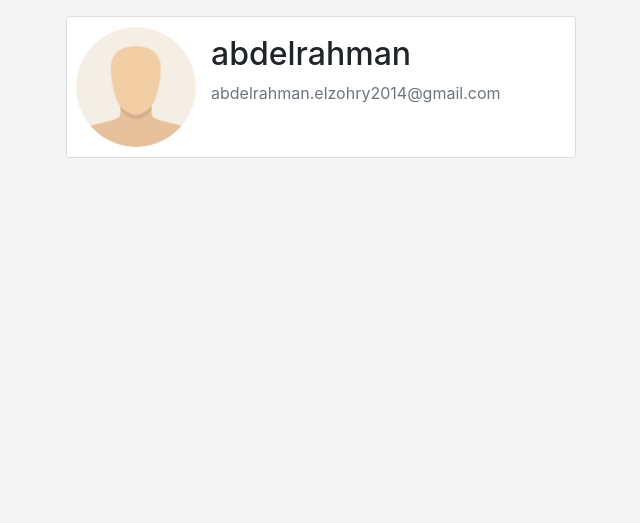
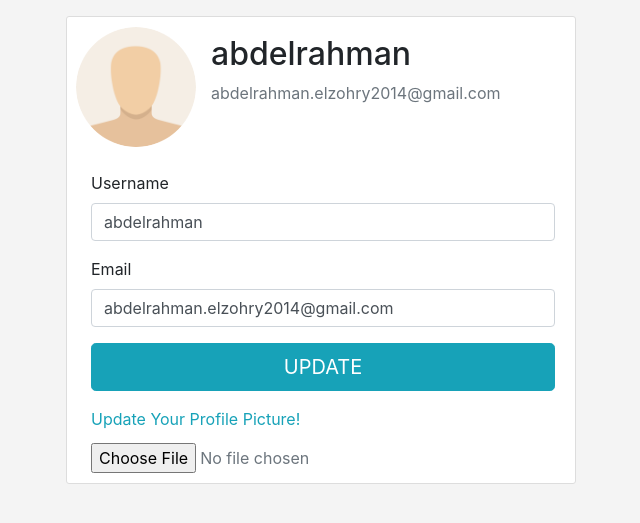
Before and after one commit to AbdElrahmanKhalid0/Threeks, a Flask app: page /profile in a window 1280 px wide. Shown: the part 66-589 px from the top of the page, without its empty margins (319-959 px from the left). Run offline with Flask 2, Linux system fonts and the light colour scheme; a user stored in the database is signed in; some libraries are stand-ins or nearby versions.

Commit message:
the update username and email functionality

```diff
--- a/Threeks/forms.py
+++ b/Threeks/forms.py
@@ -1,6 +1,8 @@
 from flask_wtf import FlaskForm
+from flask_wtf.file import FileField, FileAllowed
 from wtforms import StringField, PasswordField, SubmitField, BooleanField
 from wtforms.validators import DataRequired, Length, Email, EqualTo, ValidationError
+from flask_login import current_user
 from Threeks.models import User
 
 
@@ -27,3 +29,22 @@ class LoginForm(FlaskForm):
     password = PasswordField("Password", validators=[DataRequired()])
     remember_me = BooleanField("Remember Me!")
     submit = SubmitField("Log In")
+
+
+class UpdateProfileForm(FlaskForm):
+    username = StringField("Username", validators=[DataRequired(), Length(2,20)])
+    email = StringField("Email", validators=[DataRequired(), Email()])
+    submit = SubmitField("Update")
+    profile_image = FileField("Update Your Profile Picture!", validators=[FileAllowed(['jpg','jpeg','png'], message="You should upload an image with one of these formats: jpg, jpeg, png")])
+
+    def validate_email(self,email):
+        if current_user.email != email.data:
+            user = User.query.filter_by(email=email.data).first()
+            if user:
+                raise ValidationError("We Already have an Account assigned with this email, maybe you tryna Login?!")
+
+    def validate_username(self, username):
+        if current_user.username != username.data:
+            user = User.query.filter_by(username=username.data).first()
+            if user:
+                raise ValidationError("Username is not Available!")
--- a/Threeks/routes.py
+++ b/Threeks/routes.py
@@ -1,6 +1,6 @@
 from flask import render_template, flash, url_for, redirect, request
 from flask_login import current_user, login_user, logout_user, login_required
-from Threeks.forms import SignupForm, LoginForm
+from Threeks.forms import SignupForm, LoginForm, UpdateProfileForm
 from Threeks.models import User, Post
 from Threeks import app, db, bcrypt
 import datetime
@@ -71,7 +71,21 @@ def logout():
     logout_user()
     return redirect(url_for('login'))
 
-@app.route('/profile')
+@app.route('/profile', methods=['POST','GET'])
 @login_required
 def profile():
-    return render_template('profile.html', profile=True)
+    form = UpdateProfileForm()
+    if form.validate_on_submit():
+        current_user.email = form.email.data
+        current_user.username = form.username.data
+        db.session.commit()
+        flash('Your informations Has been updated!', 'success')
+        return redirect(url_for('profile'))
+
+    # whenever it is a GET request it will provide the fields with the current user data
+    # other than that it won't, and that appears when the user enters an invalid input
+    if request.method == 'GET':
+        form.username.data = current_user.username
+        form.email.data = current_user.email
+
+    return render_template('profile.html', profile=True, form=form)
--- a/Threeks/templates/login.html
+++ b/Threeks/templates/login.html
@@ -34,7 +34,7 @@
                 {{ form.remember_me(class="form-check-input")}}
                 {{ form.remember_me.label(class="form-check-label") }}
             </div>
-            <button class="btn btn-lg btn-primary btn-block text-uppercase my-3" type="submit">Sign in</button>
+            {{ form.submit(class="btn btn-lg btn-primary btn-block text-uppercase my-3") }}
         </form>
         <hr class="my-2">
         <p class="m-1"><a href="{{ url_for('signup') }}">Don't Have An Account?</a></p>
--- a/Threeks/templates/profile.html
+++ b/Threeks/templates/profile.html
@@ -9,5 +9,43 @@
               <p class="text-secondary text-break">{{ current_user.email }}</p>
             </div>
         </div>
+        <br>
+        <form method="POST" action="" enctype="multipart/form-data">
+            {{ form.hidden_tag() }}
+            <div class="form-group">
+                {{ form.username.label }}
+                {% if form.username.errors %}
+                    {{ form.username(class="form-control is-invalid") }}
+                    <div class="invalid-feedback">
+                        {% for error in form.username.errors %}
+                            <span>{{ error }}</span>
+                        {% endfor %}
+                    </div>
+                {% else %}
+                    {{ form.username(class="form-control") }}
+                {% endif %}
+            </div>
+            <div class="form-group">
+                {{ form.email.label }}
+                {% if form.email.errors %}
+                    {{ form.email(class="form-control is-invalid") }}
+                    <div class="invalid-feedback">
+                        {% for error in form.email.errors %}
+                            <span>{{ error }}</span>
+                        {% endfor %}
+                    </div>
+                {% else %}
+                    {{ form.email(class="form-control") }}
+                {% endif %}
+            </div>
+            {{ form.submit(class="btn btn-lg btn-info btn-block text-uppercase my-3") }}
+            {{ form.profile_image.label(class="text-info") }}
+            {{ form.profile_image(class="mt-1 text-secondary") }}
+            {% if form.profile_image.errors %}
+                {% for error in form.profile_image.errors %}
+                    <span class="text-danger row mt-1 ml-1">{{ error }}</span>
+                {% endfor %}
+            {% endif %}
+        </form>
     </div>
 {% endblock %}
--- a/Threeks/templates/signup.html
+++ b/Threeks/templates/signup.html
@@ -56,7 +56,7 @@
                 {{ form.confirm_password(class="form-control") }}
             {% endif %}
         </div>
-        <button class="btn btn-lg btn-primary btn-block text-uppercase my-3" type="submit">Sign in</button>
+        {{ form.submit(class="btn btn-lg btn-primary btn-block text-uppercase my-3") }}
     </form>
     <hr class="my-2">
     <p class="m-1"><a href="{{ url_for('login') }}">Already Have An Account?</a></p>
```
Also changed, not shown: 1 other file.
